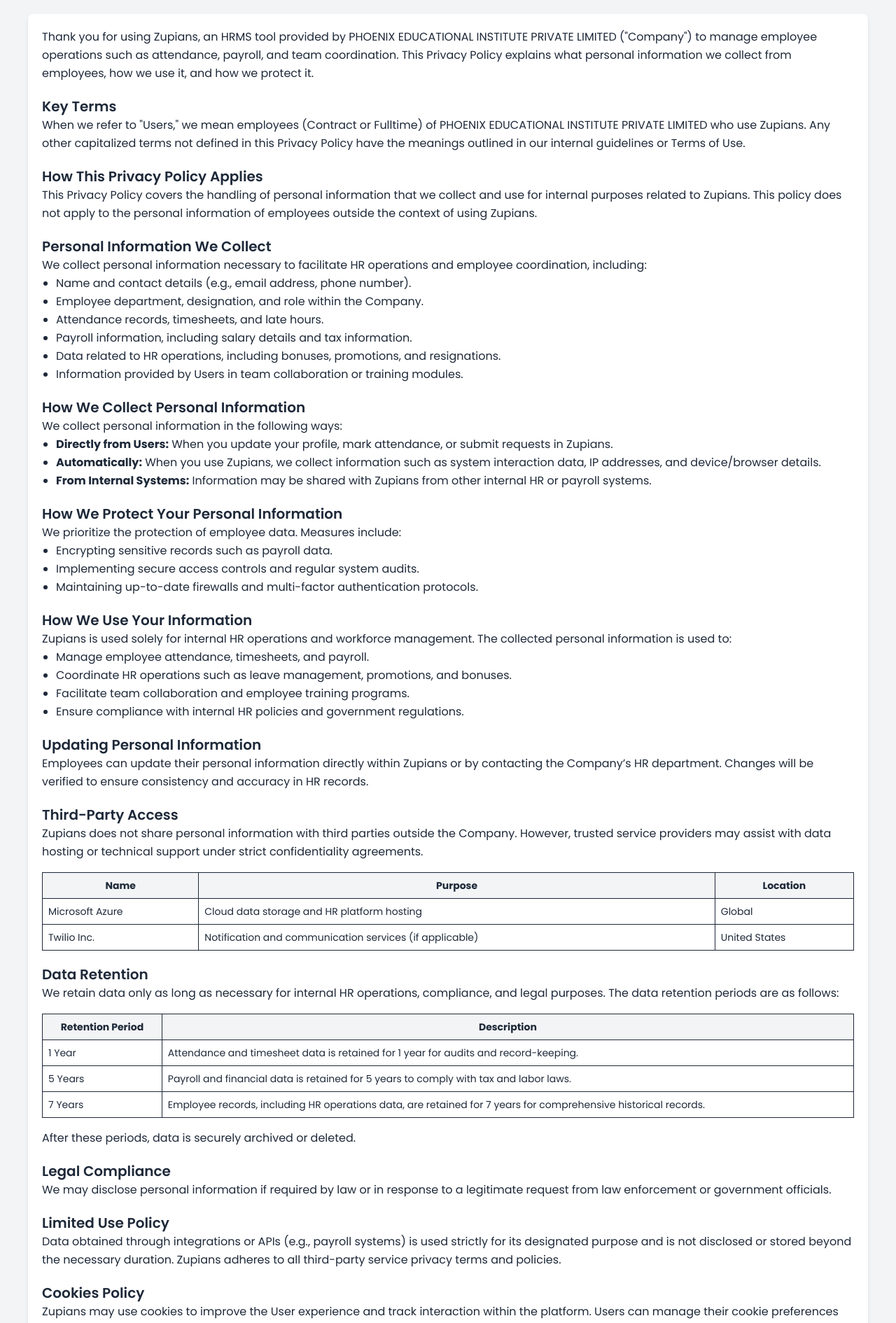
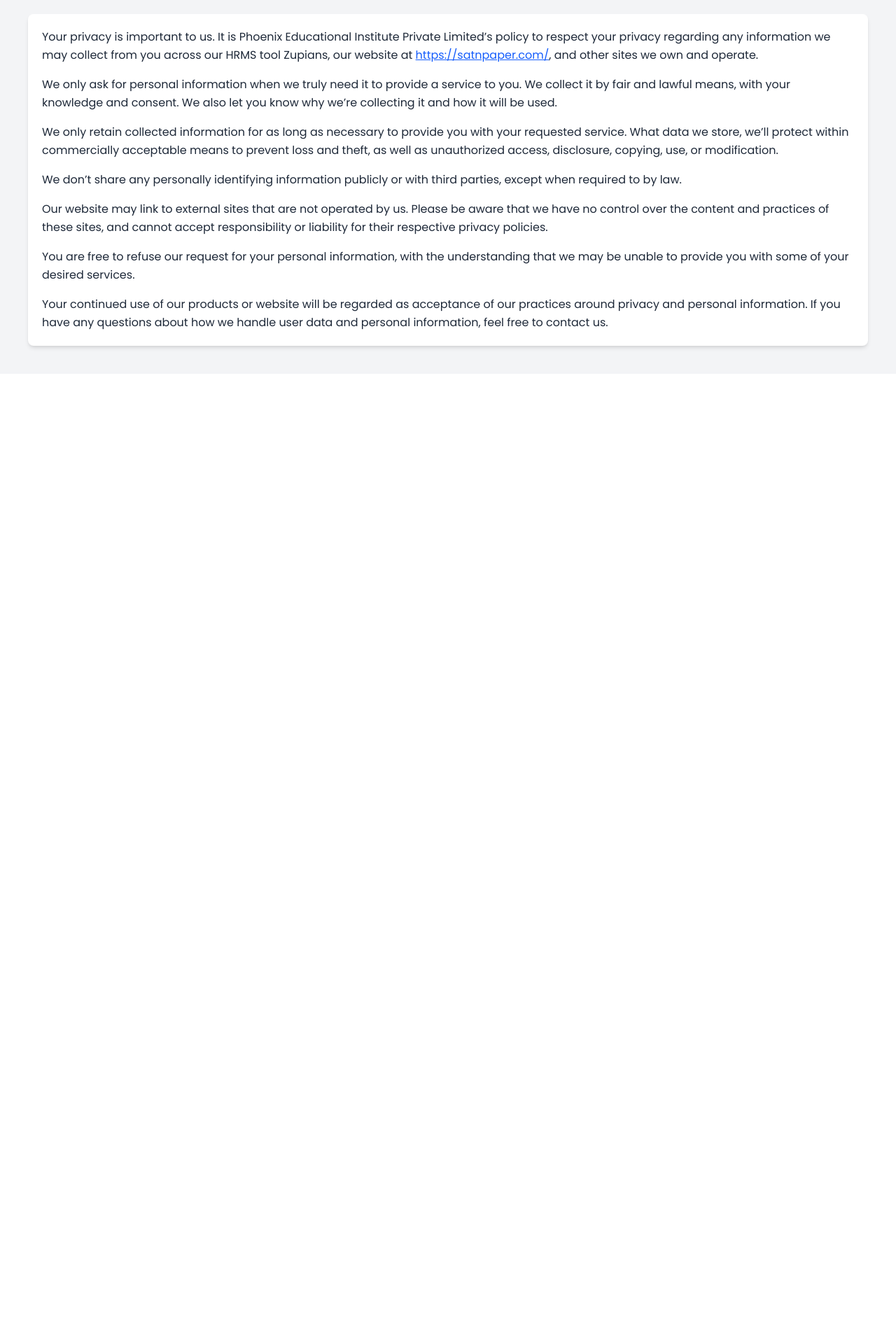
Before and after one commit to DevAashutosh007/sat-n-paper-website, a Next.js app: page /privacy-policy in a window 1280 px wide. Shown: the part 104-1994 px from the top of the page at 70% size. After the commit the page ends 800 px from the top, so only its background shows below. Built offline with nearby package versions, Linux system fonts and the light colour scheme.

Commit message:
updated terms of service,  refund polict and privacy policy

```diff
--- a/app/privacy-policy/page.tsx
+++ b/app/privacy-policy/page.tsx
@@ -5,241 +5,64 @@
     <div className="p-10 bg-gray-100 text-gray-800 font-sans leading-relaxed">
       <header className="text-center mb-5">
         <h1 className="text-4xl font-bold m-0">Privacy Policy</h1>
-        <p className="text-base text-gray-600">Last Updated: 14-11-2024</p>
+        <p className="text-base text-gray-600">Last Updated: 04-06-2025</p>
       </header>
 
       <section className="bg-white p-5 rounded-lg shadow-md">
         <p>
-          Thank you for using Zupians, an HRMS tool provided by PHOENIX
-          EDUCATIONAL INSTITUTE PRIVATE LIMITED (&quot;Company&quot;) to manage
-          employee operations such as attendance, payroll, and team
-          coordination. This Privacy Policy explains what personal information
-          we collect from employees, how we use it, and how we protect it.
+          Your privacy is important to us. It is Phoenix Educational Institute
+          Private Limited’s policy to respect your privacy regarding any
+          information we may collect from you across our HRMS tool Zupians, our
+          website at{" "}
+          <a
+            href="https://satnpaper.com/"
+            className="text-blue-600 underline"
+            target="_blank"
+            rel="noopener noreferrer"
+          >
+            https://satnpaper.com/
+          </a>
+          , and other sites we own and operate.
         </p>
 
-        <h2 className="mt-5 text-xl font-semibold">Key Terms</h2>
-        <p>
-          When we refer to &quot;Users,&quot; we mean employees (Contract or
-          Fulltime) of PHOENIX EDUCATIONAL INSTITUTE PRIVATE LIMITED who use
-          Zupians. Any other capitalized terms not defined in this Privacy
-          Policy have the meanings outlined in our internal guidelines or Terms
-          of Use.
+        <p className="mt-4">
+          We only ask for personal information when we truly need it to provide
+          a service to you. We collect it by fair and lawful means, with your
+          knowledge and consent. We also let you know why we’re collecting it
+          and how it will be used.
         </p>
 
-        <h2 className="mt-5 text-xl font-semibold">
-          How This Privacy Policy Applies
-        </h2>
-        <p>
-          This Privacy Policy covers the handling of personal information that
-          we collect and use for internal purposes related to Zupians. This
-          policy does not apply to the personal information of employees outside
-          the context of using Zupians.
+        <p className="mt-4">
+          We only retain collected information for as long as necessary to
+          provide you with your requested service. What data we store, we’ll
+          protect within commercially acceptable means to prevent loss and
+          theft, as well as unauthorized access, disclosure, copying, use, or
+          modification.
         </p>
 
-        <h2 className="mt-5 text-xl font-semibold">
-          Personal Information We Collect
-        </h2>
-        <p>
-          We collect personal information necessary to facilitate HR operations
-          and employee coordination, including:
-        </p>
-        <ul className="list-disc pl-5">
-          <li>Name and contact details (e.g., email address, phone number).</li>
-          <li>
-            Employee department, designation, and role within the Company.
-          </li>
-          <li>Attendance records, timesheets, and late hours.</li>
-          <li>
-            Payroll information, including salary details and tax information.
-          </li>
-          <li>
-            Data related to HR operations, including bonuses, promotions, and
-            resignations.
-          </li>
-          <li>
-            Information provided by Users in team collaboration or training
-            modules.
-          </li>
-        </ul>
-
-        <h2 className="mt-5 text-xl font-semibold">
-          How We Collect Personal Information
-        </h2>
-        <p>We collect personal information in the following ways:</p>
-        <ul className="list-disc pl-5">
-          <li>
-            <strong>Directly from Users:</strong> When you update your profile,
-            mark attendance, or submit requests in Zupians.
-          </li>
-          <li>
-            <strong>Automatically:</strong> When you use Zupians, we collect
-            information such as system interaction data, IP addresses, and
-            device/browser details.
-          </li>
-          <li>
-            <strong>From Internal Systems:</strong> Information may be shared
-            with Zupians from other internal HR or payroll systems.
-          </li>
-        </ul>
-
-        <h2 className="mt-5 text-xl font-semibold">
-          How We Protect Your Personal Information
-        </h2>
-        <p>We prioritize the protection of employee data. Measures include:</p>
-        <ul className="list-disc pl-5">
-          <li>Encrypting sensitive records such as payroll data.</li>
-          <li>
-            Implementing secure access controls and regular system audits.
-          </li>
-          <li>
-            Maintaining up-to-date firewalls and multi-factor authentication
-            protocols.
-          </li>
-        </ul>
-
-        <h2 className="mt-5 text-xl font-semibold">
-          How We Use Your Information
-        </h2>
-        <p>
-          Zupians is used solely for internal HR operations and workforce
-          management. The collected personal information is used to:
-        </p>
-        <ul className="list-disc pl-5">
-          <li>Manage employee attendance, timesheets, and payroll.</li>
-          <li>
-            Coordinate HR operations such as leave management, promotions, and
-            bonuses.
-          </li>
-          <li>Facilitate team collaboration and employee training programs.</li>
-          <li>
-            Ensure compliance with internal HR policies and government
-            regulations.
-          </li>
-        </ul>
-
-        <h2 className="mt-5 text-xl font-semibold">
-          Updating Personal Information
-        </h2>
-        <p>
-          Employees can update their personal information directly within
-          Zupians or by contacting the Company’s HR department. Changes will be
-          verified to ensure consistency and accuracy in HR records.
+        <p className="mt-4">
+          We don’t share any personally identifying information publicly or with
+          third parties, except when required to by law.
         </p>
 
-        <h2 className="mt-5 text-xl font-semibold">Third-Party Access</h2>
-        <p>
-          Zupians does not share personal information with third parties outside
-          the Company. However, trusted service providers may assist with data
-          hosting or technical support under strict confidentiality agreements.
-        </p>
-        <div className="overflow-x-auto my-4">
-          <table className="w-full border border-gray-300 text-sm">
-            <thead className="bg-gray-100">
-              <tr>
-                <th className="p-2 border">Name</th>
-                <th className="p-2 border">Purpose</th>
-                <th className="p-2 border">Location</th>
-              </tr>
-            </thead>
-            <tbody>
-              <tr>
-                <td className="p-2 border">Microsoft Azure</td>
-                <td className="p-2 border">
-                  Cloud data storage and HR platform hosting
-                </td>
-                <td className="p-2 border">Global</td>
-              </tr>
-              <tr>
-                <td className="p-2 border">Twilio Inc.</td>
-                <td className="p-2 border">
-                  Notification and communication services (if applicable)
-                </td>
-                <td className="p-2 border">United States</td>
-              </tr>
-            </tbody>
-          </table>
-        </div>
-
-        <h2 className="mt-5 text-xl font-semibold">Data Retention</h2>
-        <p>
-          We retain data only as long as necessary for internal HR operations,
-          compliance, and legal purposes. The data retention periods are as
-          follows:
-        </p>
-        <div className="overflow-x-auto my-4">
-          <table className="w-full border border-gray-300 text-sm">
-            <thead className="bg-gray-100">
-              <tr>
-                <th className="p-2 border">Retention Period</th>
-                <th className="p-2 border">Description</th>
-              </tr>
-            </thead>
-            <tbody>
-              <tr>
-                <td className="p-2 border">1 Year</td>
-                <td className="p-2 border">
-                  Attendance and timesheet data is retained for 1 year for
-                  audits and record-keeping.
-                </td>
-              </tr>
-              <tr>
-                <td className="p-2 border">5 Years</td>
-                <td className="p-2 border">
-                  Payroll and financial data is retained for 5 years to comply
-                  with tax and labor laws.
-                </td>
-              </tr>
-              <tr>
-                <td className="p-2 border">7 Years</td>
-                <td className="p-2 border">
-                  Employee records, including HR operations data, are retained
-                  for 7 years for comprehensive historical records.
-                </td>
-              </tr>
-            </tbody>
-          </table>
-        </div>
-        <p>After these periods, data is securely archived or deleted.</p>
-
-        <h2 className="mt-5 text-xl font-semibold">Legal Compliance</h2>
-        <p>
-          We may disclose personal information if required by law or in response
-          to a legitimate request from law enforcement or government officials.
+        <p className="mt-4">
+          Our website may link to external sites that are not operated by us.
+          Please be aware that we have no control over the content and practices
+          of these sites, and cannot accept responsibility or liability for
+          their respective privacy policies.
         </p>
 
-        <h2 className="mt-5 text-xl font-semibold">Limited Use Policy</h2>
-        <p>
-          Data obtained through integrations or APIs (e.g., payroll systems) is
-          used strictly for its designated purpose and is not disclosed or
-          stored beyond the necessary duration. Zupians adheres to all
-          third-party service privacy terms and policies.
+        <p className="mt-4">
+          You are free to refuse our request for your personal information, with
+          the understanding that we may be unable to provide you with some of
+          your desired services.
         </p>
 
-        <h2 className="mt-5 text-xl font-semibold">Cookies Policy</h2>
-        <p>
-          Zupians may use cookies to improve the User experience and track
-          interaction within the platform. Users can manage their cookie
-          preferences through their browser settings.
-        </p>
-
-        <h2 className="mt-5 text-xl font-semibold">Changes to the Agreement</h2>
-        <p>
-          We reserve the right to modify or update this Agreement at any time.
-          Users will be notified of any material changes, and continued use of
-          Zupians after such changes will constitute acceptance of the updated
-          Agreement.
-        </p>
-
-        <h2 className="mt-5 text-xl font-semibold">Contact Information</h2>
-        <p>
-          For any questions, concerns, or requests regarding this Agreement or
-          the privacy of your information, please contact us at:{" "}
-          <a
-            href="mailto:support@zupians.com"
-            className="text-blue-600 hover:underline"
-          >
-            support@zupians.com
-          </a>
+        <p className="mt-4">
+          Your continued use of our products or website will be regarded as
+          acceptance of our practices around privacy and personal information.
+          If you have any questions about how we handle user data and personal
+          information, feel free to contact us.
         </p>
       </section>
     </div>
--- a/app/terms-of-service/page.tsx
+++ b/app/terms-of-service/page.tsx
@@ -1,128 +1,124 @@
 import React from "react";
 
-const Page = () => {
+const TermsOfServicePage = () => {
   return (
-    <div className="px-6 py-12 bg-gray-100 text-gray-800 font-sans leading-relaxed md:px-16 lg:px-32">
-      <header className="text-center mb-12">
-        <h1 className="text-3xl md:text-4xl font-bold mb-2">Terms of Use (&quot;Terms&quot;)</h1>
-        <p className="text-sm text-gray-500">Last Updated: 14-11-2024</p>
+    <div className="p-10 bg-gray-100 text-gray-800 font-sans leading-relaxed">
+      <header className="text-center mb-5">
+        <h1 className="text-4xl font-bold m-0">Terms of Service</h1>
+        <p className="text-base text-gray-600">Last Updated: 4 June 2025</p>
       </header>
 
-      <section className="bg-white p-6 md:p-10 rounded-xl shadow-md space-y-8">
+      <section className="bg-white p-5 rounded-lg shadow-md space-y-4">
         <p>
-          Zupians is an internal HRMS tool provided by PHOENIX EDUCATIONAL
-          INSTITUTE PRIVATE LIMITED ("Company") for managing employee
-          operations, including attendance, payroll, recruitment, and HR
-          policies. The use of Zupians is subject to the following Terms of Use
-          ("TOU"). The Company reserves the right to update the TOU at
-          any time with or without notice. The most current version of the TOU
-          can be reviewed by visiting{" "}
-          <a
-            href="https://zupians.com/terms"
-            target="_blank"
-            rel="noopener noreferrer"
-            className="text-blue-600 hover:underline"
-          >
-            zupians.com/terms
-          </a>.
+          By accessing the website at{" "}
+          <a href="https://satnpaper.com" className="text-blue-600 underline">
+            https://satnpaper.com
+          </a>
+          , you are agreeing to be bound by these terms of service, all
+          applicable laws and regulations, and agree that you are responsible
+          for compliance with any applicable local laws. If you do not agree
+          with any of these terms, you are prohibited from using or accessing
+          this site. The materials contained in this website are protected by
+          applicable copyright and trademark law.
         </p>
 
-        <h2 className="text-2xl font-semibold">Purpose and Scope</h2>
+        <h2 className="text-xl font-semibold">1. Use License</h2>
         <p>
-          Zupians is intended exclusively for internal use by employees of
-          PHOENIX EDUCATIONAL INSTITUTE PRIVATE LIMITED. By accessing and using
-          Zupians, you acknowledge and agree that it is to be used solely for
-          Company-related HR purposes, such as managing attendance, payroll,
-          team collaboration, and HR operations.
+          a.) Permission is granted to temporarily download one copy of the
+          materials (information or software) on Phoenix Educational Institute
+          Private Limited’s website for personal, non-commercial transitory
+          viewing only. This is the grant of a license, not a transfer of title,
+          and under this license you may not:
+        </p>
+        <ul className="list-disc pl-5">
+          <li>Modify or copy the materials;</li>
+          <li>
+            Use the materials for any commercial purpose, or for any public
+            display (commercial or non-commercial);
+          </li>
+          <li>
+            Attempt to decompile or reverse engineer any software contained on
+            the website;
+          </li>
+          <li>
+            Remove any copyright or other proprietary notations from the
+            materials;
+          </li>
+          <li>
+            Transfer the materials to another person or "mirror" the materials
+            on any other server.
+          </li>
+        </ul>
+        <p>
+          b.) This license shall automatically terminate if you violate any of
+          these restrictions and may be terminated by Phoenix Educational
+          Institute Private Limited at any time. Upon terminating your viewing
+          of these materials or upon the termination of this license, you must
+          destroy any downloaded materials in your possession whether in
+          electronic or printed format.
         </p>
 
-        <h2 className="text-2xl font-semibold">User Registration</h2>
+        <h2 className="text-xl font-semibold">2. Disclaimer</h2>
         <p>
-          As a condition of using Zupians, you may be required to register with
-          your Company email and a password to access the tool. You agree to
-          provide accurate, complete, and up-to-date registration information.
-          PHOENIX EDUCATIONAL INSTITUTE PRIVATE LIMITED reserves the right to
-          manage or restrict user access as deemed necessary.
+          a.) The materials on this website are provided on an ‘as is’ basis.
+          Phoenix Educational Institute Private Limited makes no warranties,
+          expressed or implied, and disclaims all other warranties including,
+          without limitation, implied warranties of merchantability, fitness for
+          a particular purpose, or non-infringement.
+        </p>
+        <p>
+          b.) Phoenix Educational Institute Private Limited does not warrant or
+          make any representations concerning the accuracy, likely results, or
+          reliability of the use of the materials or on any sites linked to this
+          site.
         </p>
 
-        <h2 className="text-2xl font-semibold">Confidentiality and Security</h2>
+        <h2 className="text-xl font-semibold">3. Limitations</h2>
         <p>
-          You are responsible for maintaining the confidentiality of your login
-          credentials and are prohibited from sharing your account or access
-          with anyone outside the Company. You are expected to report any
-          unauthorized access or security concerns immediately to the Company IT
-          department.
+          In no event shall Phoenix Educational Institute Private Limited or its
+          suppliers be liable for any damages (including, without limitation,
+          loss of data or profit, or business interruption) arising from the use
+          or inability to use the materials on the website, even if the company
+          has been notified orally or in writing of the possibility of such
+          damage.
         </p>
 
-        <h2 className="text-2xl font-semibold">License Grant and Usage Restrictions</h2>
+        <h2 className="text-xl font-semibold">4. Accuracy of Materials</h2>
         <p>
-          PHOENIX EDUCATIONAL INSTITUTE PRIVATE LIMITED grants you a limited,
-          non-transferable, non-exclusive license to use Zupians solely for
-          internal HR-related purposes. Unauthorized use, reproduction, or
-          distribution of Zupians for personal, non-Company-related purposes is
-          prohibited.
-        </p>
-        <p>
-          All rights not expressly granted are reserved by PHOENIX EDUCATIONAL
-          INSTITUTE PRIVATE LIMITED. Any attempt to misuse, duplicate, or
-          distribute Zupians for purposes outside of Company operations is a
-          breach of these terms.
+          The materials on this website could include technical, typographical,
+          or photographic errors. Phoenix Educational Institute Private Limited
+          does not warrant that any of the materials are accurate, complete, or
+          current. The company may make changes to the materials at any time
+          without notice but does not commit to updating them.
         </p>
 
-        <h2 className="text-2xl font-semibold">No Fees or Charges</h2>
+        <h2 className="text-xl font-semibold">5. Links</h2>
         <p>
-          Zupians is provided as a complimentary tool for Company employees.
-          There are no subscription fees or charges for the use of Zupians.
+          Phoenix Educational Institute Private Limited is not responsible for
+          the contents of any linked site. Inclusion of any link does not imply
+          endorsement. Use of any such linked website is at the user's own risk.
         </p>
 
-        <h2 className="text-2xl font-semibold">Changes to Terms</h2>
+        <h2 className="text-xl font-semibold">6. Modifications</h2>
         <p>
-          These terms may be updated periodically. Changes take effect when
-          posted on the internal Zupians portal. Notifications regarding updates
-          will be displayed within Zupians or communicated through Company
-          email.
+          Phoenix Educational Institute Private Limited may revise these terms
+          of service at any time without notice. By using this website, you
+          agree to be bound by the then-current version of these terms.
         </p>
 
-        <h2 className="text-2xl font-semibold">Termination of Access</h2>
+        <h2 className="text-xl font-semibold">7. Governing Law</h2>
         <p>
-          The Company reserves the right to revoke access to Zupians for any
-          user at its discretion, especially in cases of non-compliance with
-          these Terms or misuse of the tool. Access to Zupians will
-          automatically terminate upon the end of your employment with PHOENIX
-          EDUCATIONAL INSTITUTE PRIVATE LIMITED.
+          These terms are governed by the laws of Uttar Pradesh, India, and you
+          irrevocably submit to the exclusive jurisdiction of the courts in that
+          state or location.
         </p>
 
-        <h2 className="text-2xl font-semibold">Data Privacy and Storage</h2>
-        <p>
-          Zupians may collect and process information related to HR operations,
-          including attendance records, payroll data, performance evaluations,
-          and team collaboration activities. This data is stored securely and is
-          only accessible to authorized Company personnel.
-        </p>
-
-        <h2 className="text-2xl font-semibold">Employee Responsibilities</h2>
-        <p>
-          Employees are expected to use Zupians responsibly and in compliance
-          with the Company’s HR policies. Misuse of Zupians, such as falsifying
-          attendance records or unauthorized access to sensitive data, may
-          result in disciplinary actions.
-        </p>
-
-        <h2 className="text-2xl font-semibold">Contact Information</h2>
-        <p>
-          For questions or concerns regarding Zupians usage, please contact the
-          PHOENIX EDUCATIONAL INSTITUTE PRIVATE LIMITED HR or IT department or
-          email{" "}
-          <a
-            href="mailto:support@zupians.com"
-            className="text-blue-600 hover:underline"
-          >
-            support@zupians.com
-          </a>.
-        </p>
+        <footer className="pt-5 border-t text-sm text-gray-500">
+          © 2025 SAT n paper | Phoenix Educational Institute Private Limited
+        </footer>
       </section>
     </div>
   );
 };
 
-export default Page;
+export default TermsOfServicePage;
```
Also changed, not shown: app/refund-policy/page.tsx (added, +49 -0 lines).
